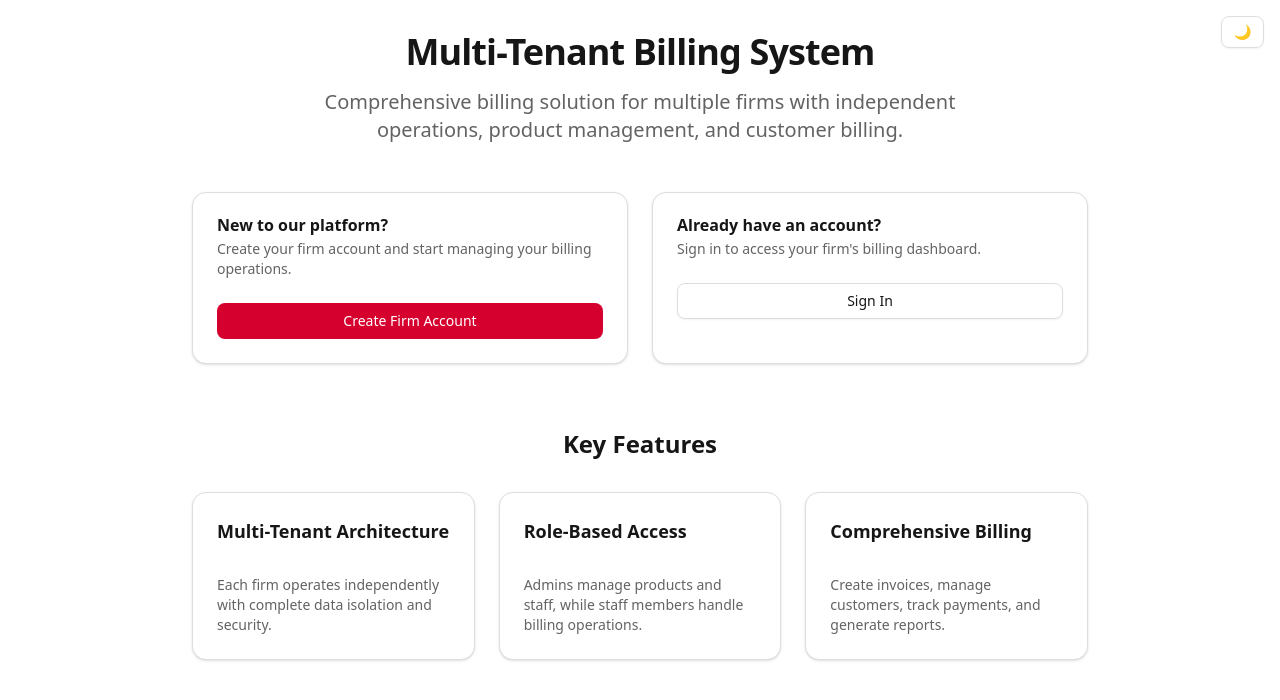
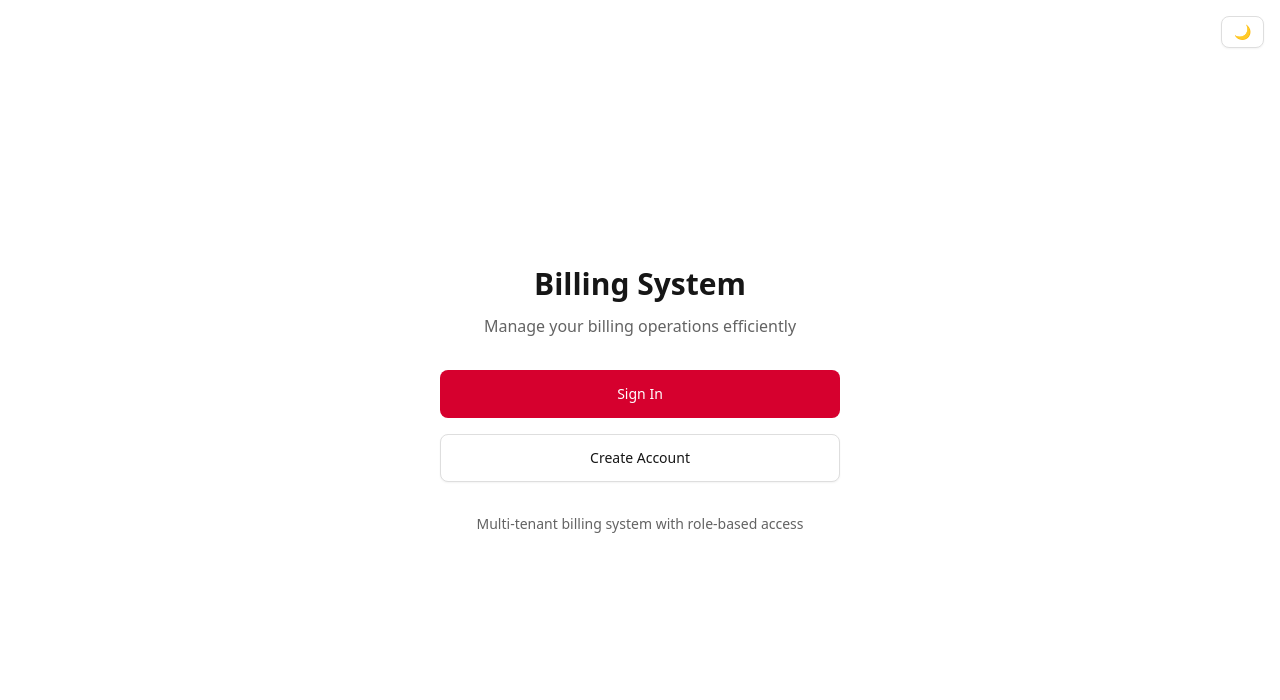
Before and after one commit to Honey0908/billing_system_graphQL, a React (Vite) app in the folder client/: page / in a window 1280 px wide. Shown: the top 700 px of the page. Built offline with nearby package versions, Linux system fonts and the light colour scheme.

Commit message:
feat: Update HomePage, LoginPage, and SignupPage layouts for improved user experience; adjust padding in CardFooter components

```diff
--- a/client/src/pages/HomePage.tsx
+++ b/client/src/pages/HomePage.tsx
@@ -1,103 +1,38 @@
 import { Link } from "react-router-dom";
 import { Button } from "@/components/ui/button";
-import {
-  Card,
-  CardContent,
-  CardDescription,
-  CardHeader,
-  CardTitle,
-} from "@/components/ui/card";
 import { ROUTES } from "@/constants/routes";
 
 export default function HomePage() {
   return (
-    <div className="container mx-auto px-4 py-8">
-      <div className="max-w-4xl mx-auto space-y-8">
-        <div className="text-center space-y-4">
-          <h1 className="text-4xl font-bold tracking-tight">
-            Multi-Tenant Billing System
-          </h1>
-          <p className="text-xl text-muted-foreground max-w-2xl mx-auto">
-            Comprehensive billing solution for multiple firms with independent
-            operations, product management, and customer billing.
+    <div className="min-h-screen flex items-center justify-center bg-background">
+      <div className="max-w-md w-full px-6 space-y-8">
+        {/* Header */}
+        <div className="text-center space-y-3">
+          <h1 className="text-3xl font-bold">Billing System</h1>
+          <p className="text-muted-foreground">
+            Manage your billing operations efficiently
           </p>
         </div>
 
-        <div className="grid grid-cols-1 md:grid-cols-2 gap-6 mt-12">
-          <Card>
-            <CardHeader>
-              <CardTitle>New to our platform?</CardTitle>
-              <CardDescription>
-                Create your firm account and start managing your billing
-                operations.
-              </CardDescription>
-            </CardHeader>
-            <CardContent>
-              <Button asChild className="w-full">
-                <Link to={ROUTES.AUTH.SIGNUP}>Create Firm Account</Link>
-              </Button>
-            </CardContent>
-          </Card>
+        {/* Action Buttons */}
+        <div className="space-y-4">
+          <Link to={ROUTES.AUTH.LOGIN} className="block">
+            <Button className="w-full h-12" size="lg">
+              Sign In
+            </Button>
+          </Link>
 
-          <Card>
-            <CardHeader>
-              <CardTitle>Already have an account?</CardTitle>
-              <CardDescription>
-                Sign in to access your firm's billing dashboard.
-              </CardDescription>
-            </CardHeader>
-            <CardContent>
-              <Button asChild variant="outline" className="w-full">
-                <Link to={ROUTES.AUTH.LOGIN}>Sign In</Link>
-              </Button>
-            </CardContent>
-          </Card>
+          <Link to={ROUTES.AUTH.SIGNUP} className="block">
+            <Button variant="outline" className="w-full h-12" size="lg">
+              Create Account
+            </Button>
+          </Link>
         </div>
 
-        <div className="mt-16">
-          <h2 className="text-2xl font-semibold text-center mb-8">
-            Key Features
-          </h2>
-          <div className="grid grid-cols-1 md:grid-cols-3 gap-6">
-            <Card>
-              <CardHeader>
-                <CardTitle className="text-lg">
-                  Multi-Tenant Architecture
-                </CardTitle>
-              </CardHeader>
-              <CardContent>
-                <p className="text-sm text-muted-foreground">
-                  Each firm operates independently with complete data isolation
-                  and security.
-                </p>
-              </CardContent>
-            </Card>
-
-            <Card>
-              <CardHeader>
-                <CardTitle className="text-lg">Role-Based Access</CardTitle>
-              </CardHeader>
-              <CardContent>
-                <p className="text-sm text-muted-foreground">
-                  Admins manage products and staff, while staff members handle
-                  billing operations.
-                </p>
-              </CardContent>
-            </Card>
-
-            <Card>
-              <CardHeader>
-                <CardTitle className="text-lg">Comprehensive Billing</CardTitle>
-              </CardHeader>
-              <CardContent>
-                <p className="text-sm text-muted-foreground">
-                  Create invoices, manage customers, track payments, and
-                  generate reports.
-                </p>
-              </CardContent>
-            </Card>
-          </div>
-        </div>
+        {/* Simple Footer */}
+        <p className="text-center text-sm text-muted-foreground">
+          Multi-tenant billing system with role-based access
+        </p>
       </div>
     </div>
   );
--- a/client/src/pages/LoginPage.tsx
+++ b/client/src/pages/LoginPage.tsx
@@ -122,7 +122,7 @@ export default function LoginPage() {
                 />
               </div>
             </CardContent>
-            <CardFooter className="flex flex-col space-y-4">
+            <CardFooter className="flex flex-col space-y-4 pt-6">
               <Button
                 type="submit"
                 className="w-full"
--- a/client/src/pages/SignupPage.tsx
+++ b/client/src/pages/SignupPage.tsx
@@ -207,7 +207,7 @@ export default function SignupPage() {
                 />
               </div>
             </CardContent>
-            <CardFooter className="flex flex-col space-y-4">
+            <CardFooter className="flex flex-col space-y-4 pt-6">
               <Button
                 type="submit"
                 className="w-full"
--- a/client/src/pages/staff/StaffBillsListPage.tsx
+++ b/client/src/pages/staff/StaffBillsListPage.tsx
@@ -3,7 +3,7 @@ import { useQuery } from "@tanstack/react-query";
 import { Link } from "react-router-dom";
 import { execute } from "@/graphql/execute";
 import { GET_MY_BILLS_QUERY } from "@/schema/queries/bill";
-import { GetMyBillsQuery } from "@/graphql/graphql";
+import type { GetMyBillsQuery } from "@/graphql/graphql";
 import { LoadingPage } from "@/components/ui/loading";
 import { Input } from "@/components/ui/input";
 import { Button } from "@/components/ui/button";
```
